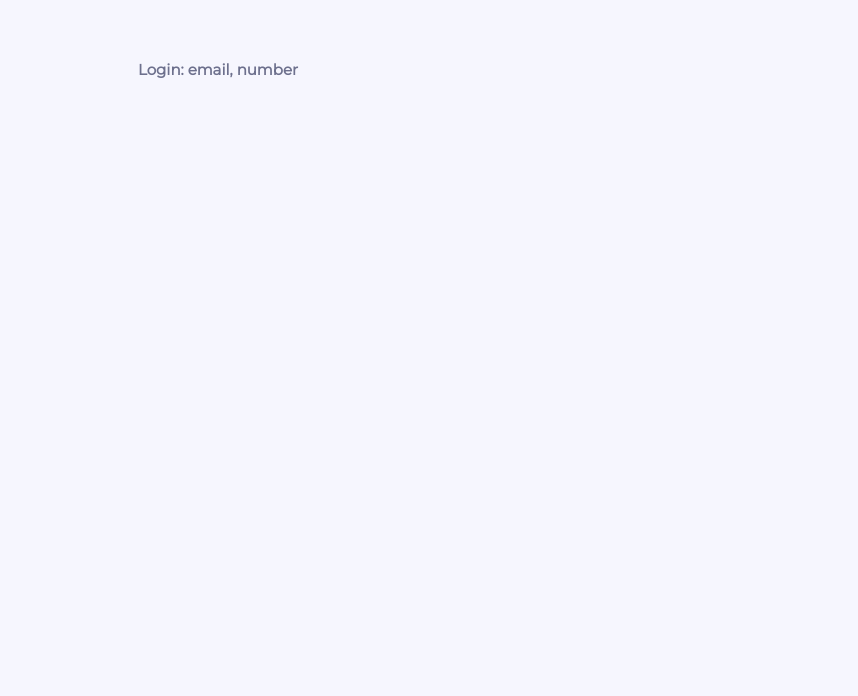
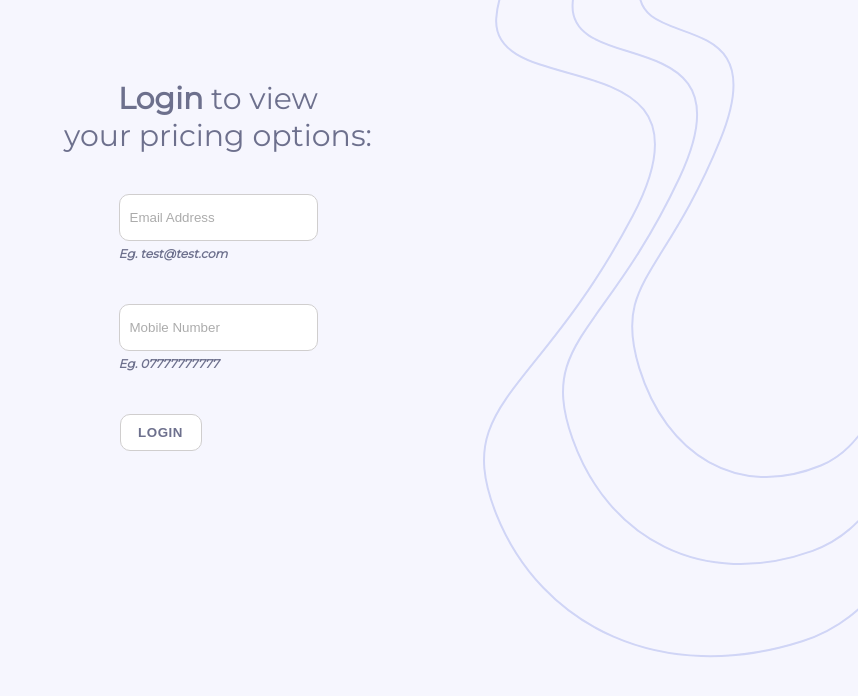
Before and after one commit to WillemTaylor/Pricing-component, a Vue app: page / in a window 1280 px wide. Shown: the top 696 px of the page, without its empty margins (422-1280 px from the left). Built offline with nearby package versions, Linux system fonts and the light colour scheme.

Commit message:
login page created and functionlity working

```diff
--- a/src/App.vue
+++ b/src/App.vue
@@ -5,5 +5,5 @@
 </template>
 
 <style lang="scss">
-@import './SCSS_variables/styles.scss';
+@import './styling/styles.scss';
 </style>
--- a/src/SCSS_variables/styles.scss
+++ b/src/styling/styles.scss
@@ -52,6 +52,95 @@ body {
   }
 }
 
+.login-container {
+  h1 {
+    font-weight: 300;
+    margin-bottom: 40px;
+    padding: 0 10px;
+
+    @media only screen and (min-width: $desktop) {
+      margin-top: 150px;
+    }
+  }
+
+  form {
+    position: relative;
+    z-index: 2;
+    display: flex;
+    flex-direction: column;
+    align-items: center;
+
+    div {
+      height: 110px;
+      width: fit-content;
+
+      @media only screen and (min-width: $desktop) {
+        height: 140px;
+      }
+    }
+
+    input {
+      border-radius: 10px;
+      border: 1px solid #d0cece;
+      height: 45px;
+      padding: 0 10px;
+      color: #6d708d;
+
+      @media only screen and (min-width: $desktop) {
+        height: 55px;
+        width: 400px;
+        border-radius: 10px;
+        font-size: 1.2em;
+      }
+
+      &::placeholder {
+        opacity: 0.6;
+
+        @media only screen and (min-width: $desktop) {
+          font-size: 1.2em;
+        }
+      }
+    }
+
+    p {
+      text-align: left;
+      font-size: 0.8em;
+      margin: 5px 0;
+
+      @media only screen and (min-width: $desktop) {
+        font-size: 1em;
+      }
+    }
+
+    .email-invalid,
+    .number-invalid {
+      text-align: left;
+      font-size: 1em;
+      color: #ff7f7f;
+
+      @media only screen and (min-width: $desktop) {
+        font-size: 1.2em;
+      }
+    }
+
+    .submit {
+      width: 60px;
+      height: 35px;
+      text-align: center;
+      letter-spacing: 0.04em;
+      color: #6d708d;
+      margin-right: 115px;
+      font-weight: 900;
+
+      @media only screen and (min-width: $desktop) {
+        height: 40px;
+        width: 80px;
+        margin-right: 318px;
+      }
+    }
+  }
+}
+
 .tile-container {
   @media only screen and (min-width: $desktop) {
     display: flex;
@@ -87,11 +176,7 @@ body {
   }
 
   &.active {
-    background: linear-gradient(
-      to right,
-      hsl(236, 72%, 79%),
-      hsl(237, 63%, 64%)
-    );
+    background: linear-gradient(to right, hsl(236, 72%, 79%), hsl(237, 63%, 64%));
     color: white;
 
     @media only screen and (min-width: $desktop) {
@@ -129,11 +214,7 @@ body {
     width: 90%;
     height: 40px;
     border-radius: 5px;
-    background: linear-gradient(
-      to right,
-      hsl(236, 72%, 79%),
-      hsl(237, 63%, 64%)
-    );
+    background: linear-gradient(to right, hsl(236, 72%, 79%), hsl(237, 63%, 64%));
     color: white;
     font-weight: bold;
     letter-spacing: 0.065em;
--- a/src/views/Login.vue
+++ b/src/views/Login.vue
@@ -1,5 +1,100 @@
 <template>
   <div>
-    Login: email, number
+    <right-swirl />
+    <left-swirl />
+
+    <div class="login-container">
+      <h1><b>Login</b> to view <br />your pricing options:</h1>
+
+      <form>
+        <div>
+          <input required type="text" id="email" name="email" placeholder="Email Address" @blur="handleInvalid" />
+          <p><i>Eg. test@test.com</i></p>
+          <span class="email-invalid" style="display:none">Must be a valid email</span>
+        </div>
+        <div>
+          <input required type="number" id="number" name="number" placeholder="Mobile Number" @blur="handleInvalid" />
+          <p><i>Eg. 07777777777</i></p>
+          <span class="number-invalid" style="display:none">Must be a valid number</span>
+        </div>
+        <input class="submit" value="LOGIN" @click="handleLogin" />
+      </form>
+    </div>
   </div>
 </template>
+
+<script>
+import RightSwirl from '../images/right-swirl.vue';
+import LeftSwirl from '../images/left-swirl.vue';
+
+export default {
+  components: {
+    RightSwirl,
+    LeftSwirl,
+  },
+  methods: {
+    validEmail(email) {
+      let regex = /^([\w-]+(?:\.[\w-]+)*)@((?:[\w-]+\.)*\w[\w-]{0,66})\.([a-z]{2,6}(?:\.[a-z]{2})?)$/i;
+      return regex.test(email);
+    },
+    validNumber(number) {
+      let regex = /^(?:(?:00)?44|0)7(?:[45789]\d{2}|624)\d{6}$/;
+      return regex.test(number);
+    },
+    handleInvalid() {
+      let email = document.getElementById('email');
+      let number = document.getElementById('number');
+
+      if (event.target.name === 'email') {
+        let invalidEmail = document.querySelector('.email-invalid');
+        if (!this.validEmail(event.target.value)) {
+          if (invalidEmail) {
+            invalidEmail.style.display = 'block';
+            email.style.border = '1px solid #ff7f7f';
+            return false;
+          }
+        } else {
+          email.style.border = '1px solid green';
+          invalidEmail.style.display = 'none';
+        }
+      }
+      if (event.target.name === 'number') {
+        let invalidNumber = document.querySelector('.number-invalid');
+        if (!this.validNumber(event.target.value)) {
+          if (invalidNumber) {
+            invalidNumber.style.display = 'block';
+            number.style.border = '1px solid #ff7f7f';
+            return false;
+          }
+        } else {
+          number.style.border = '1px solid green';
+          invalidNumber.style.display = 'none';
+        }
+      }
+    },
+    handleLogin() {
+      let email = event.target.parentElement[0];
+      let number = event.target.parentElement[1];
+      let invalidEmail = document.querySelector('.email-invalid');
+      let invalidNumber = document.querySelector('.number-invalid');
+
+      if (
+        email.value.length < 1 ||
+        invalidEmail.style.display === 'block' ||
+        number.value.length < 1 ||
+        invalidNumber.style.display === 'block'
+      ) {
+        if (email.value.length < 1) {
+          invalidEmail.style.display = 'block';
+        }
+        if (number.value.length < 1) {
+          invalidNumber.style.display = 'block';
+        }
+        return false;
+      } else {
+        this.$router.push({ path: '/pricing' });
+      }
+    },
+  },
+};
+</script>
--- a/src/views/Pricing.vue
+++ b/src/views/Pricing.vue
@@ -59,7 +59,6 @@ import LeftSwirl from '../images/left-swirl.vue';
 import Toggle from '../components/toggle.vue';
 
 export default {
-  name: 'PricingComponent',
   components: {
     RightSwirl,
     LeftSwirl,
```
Also changed, not shown: src/styling/variables.scss (renamed from src/SCSS_variables/variables.scss).
